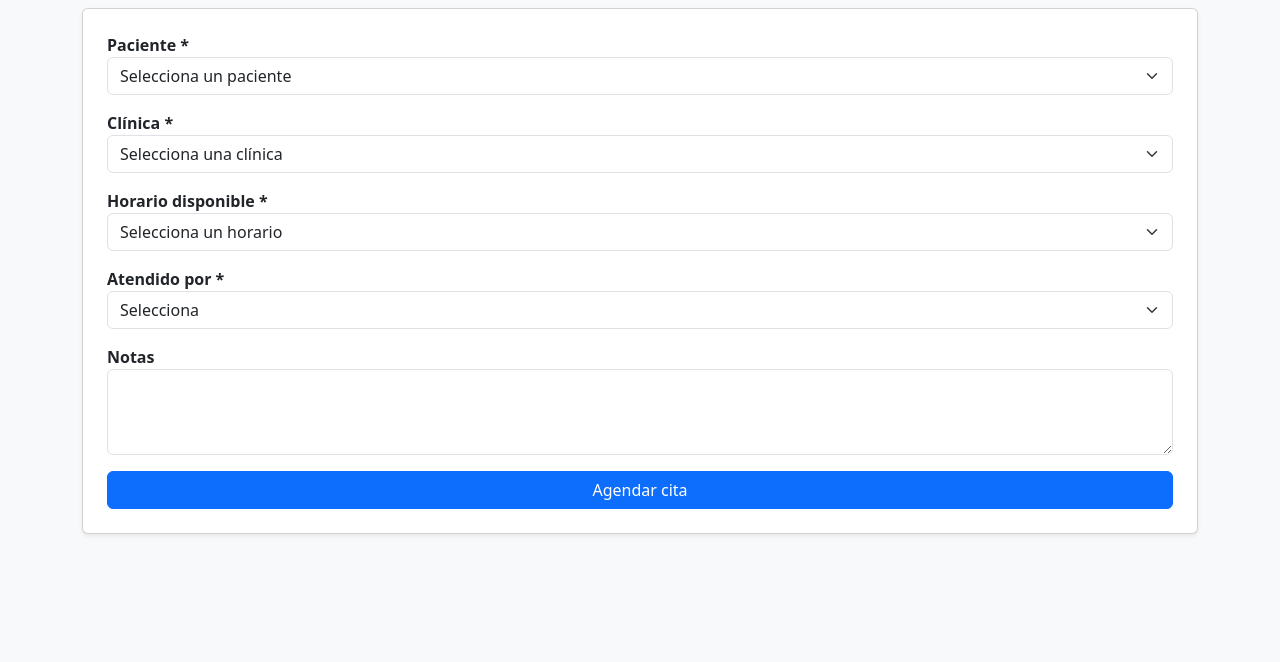
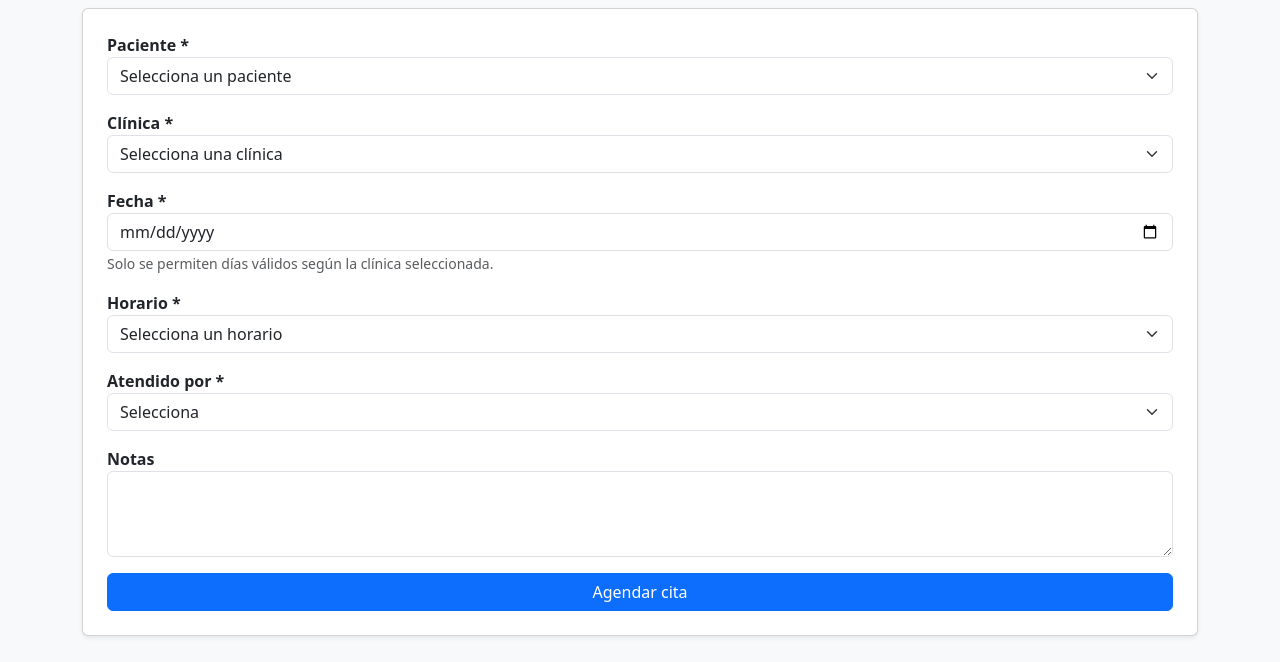
Before and after one commit to Luislopeze/Clinica, a Flask app: page /nueva_cita in a window 1280 px wide. Shown: the part 138-800 px from the top of the page. Run offline with Flask 3, Linux system fonts and the light colour scheme.

Commit message:
Update nueva_cita.html

```diff
--- a/templates/nueva_cita.html
+++ b/templates/nueva_cita.html
@@ -26,9 +26,16 @@
             </select>
         </div>
 
+        <!-- Fecha -->
+        <div class="mb-3">
+            <label class="fw-bold">Fecha *</label>
+            <input type="date" name="fecha" class="form-control" required>
+            <small class="text-muted">Solo se permiten días válidos según la clínica seleccionada.</small>
+        </div>
+
         <!-- Horario -->
         <div class="mb-3">
-            <label class="fw-bold">Horario disponible *</label>
+            <label class="fw-bold">Horario *</label>
             <select id="horario" name="horario" class="form-select" required>
                 <option selected disabled>Selecciona un horario</option>
             </select>
@@ -60,11 +67,12 @@
         const clinicaSeleccionada = document.getElementById("clinica").value;
         const selectHorario = document.getElementById("horario");
         selectHorario.innerHTML = '<option selected disabled>Selecciona un horario</option>';
-        horarios[clinicaSeleccionada].forEach(h => {
+        const dias = horarios[clinicaSeleccionada];
+        for (const dia in dias) {
             const opt = document.createElement("option");
-            opt.textContent = h;
+            opt.textContent = dia + " " + dias[dia];
             selectHorario.appendChild(opt);
-        });
+        }
     }
 </script>
 {% endblock %}
```
